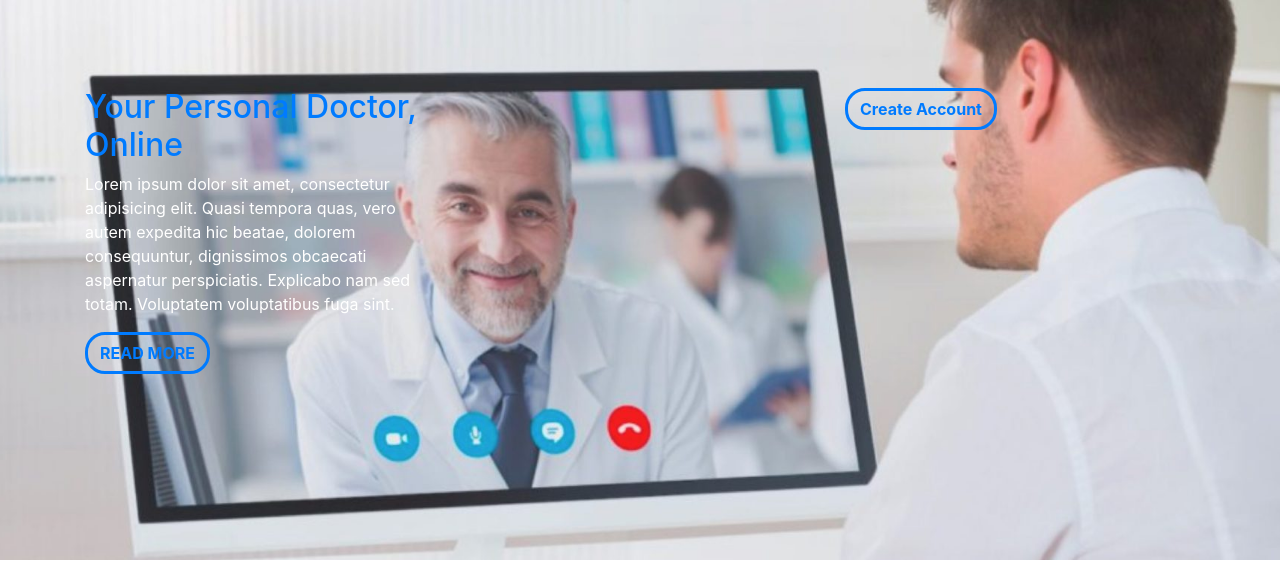
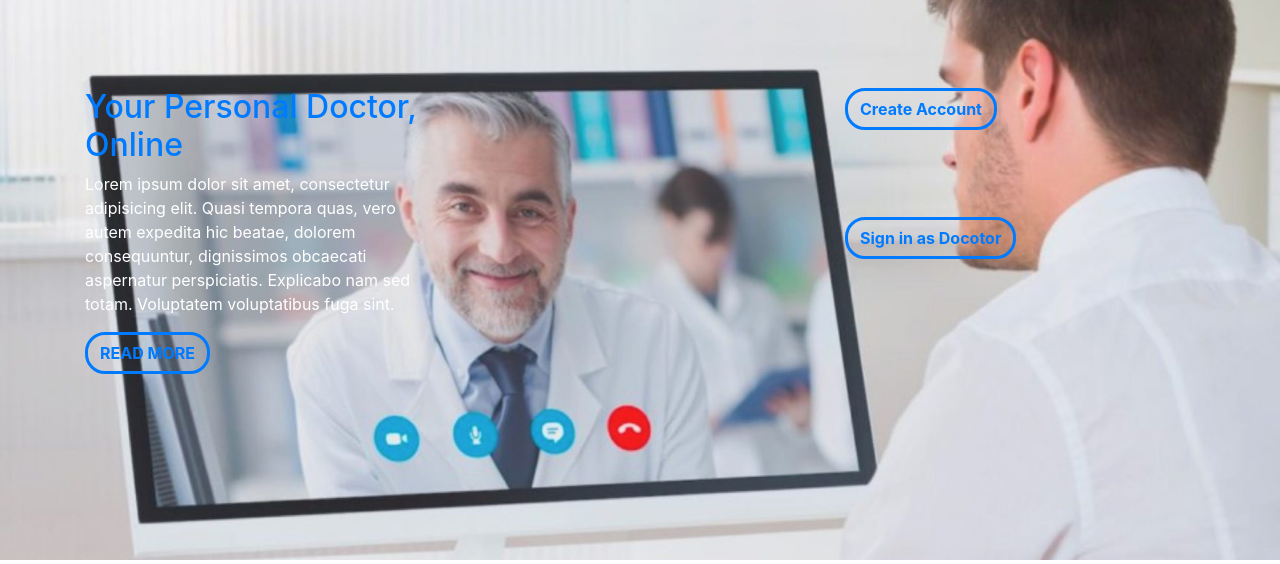
Before and after one commit to Hasanul-Bari/Doctors-corner, a PHP site: page / in a window 1280 px wide. Shown: the part 74-638 px from the top of the page. Run offline with PHP 8.4, Linux system fonts and the light colour scheme.

Commit message:
Update index.php

```diff
--- a/index.php
+++ b/index.php
@@ -56,13 +56,13 @@
             <div class="collapse navbar-collapse" id="navbarSupportedContent ">
               <ul class="navbar-nav ml-auto">
                 <li class="nav-item active">
-                  <a class="nav-link" href="index.php">Home<span class="sr-only mr-1">(current)</span></a>
+                  <a class="nav-link" href="index.php">Home</a>
                 </li>
                 <li class="nav-item">
                   <a class="nav-link" href="#">About</a>
                 </li>
                 <li class="nav-item">
-                  <a class="nav-link" href="#">Departments</a>
+                  <a class="nav-link" href="departments.php">Departments</a>
                 </li>
                 <li class="nav-item">
                   <a class="nav-link" href="#">FAQ</a>
@@ -117,7 +117,9 @@
         <div class="col-md-4">
           <?php
                 if(!isset($_SESSION['patient'])){
-                  echo '<a type="button" class="btn btn-outline-primary t-head t-btn font-weight-bold" href="signup.php">Create Account</a>';
+                  echo '<a type="button" class="btn btn-outline-primary t-head t-btn font-weight-bold" href="signup.php">Create Account</a><br>';
+                  echo '<a type="button" class="btn btn-outline-primary t-head t-btn font-weight-bold" href="signinDoctor.php">Sign in as Docotor</a>';
+
                 }
            ?>
         </div>
```
